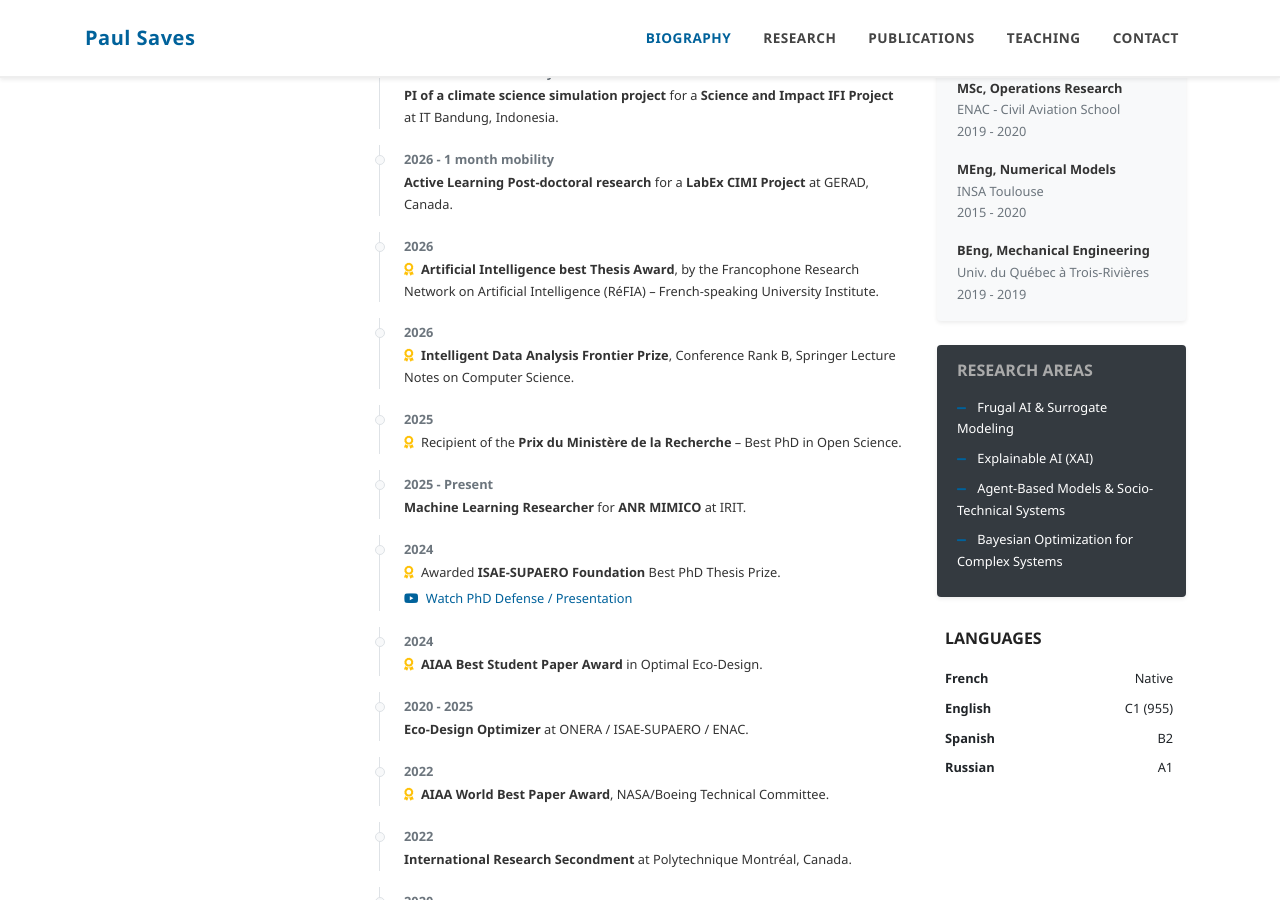
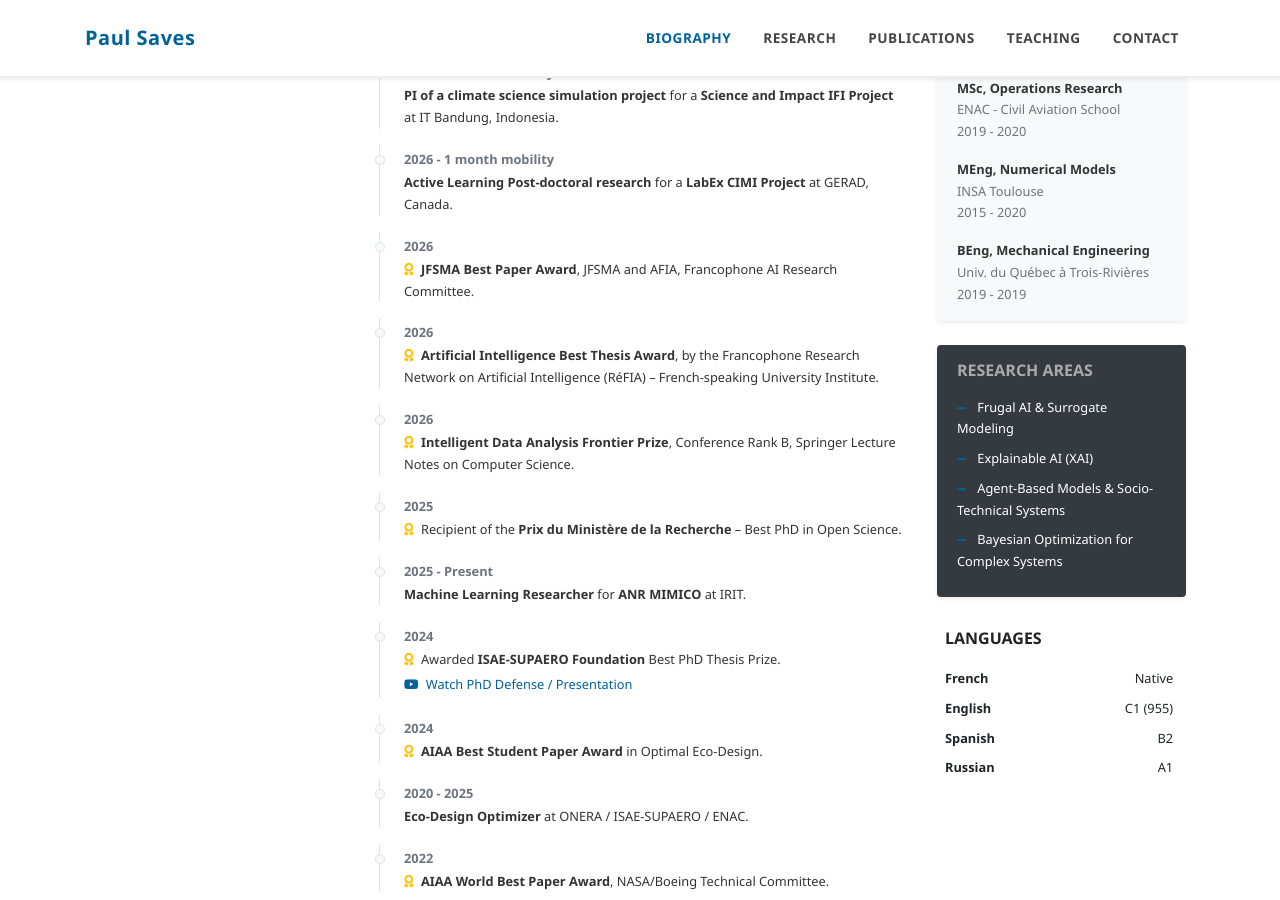
Before and after one commit to Paul-Saves/Paul-Saves.github.io, a Jekyll site: the page built from index.md, in a window 1280 px wide and 900 px high, scrolled down 1204 px. Built offline with Jekyll 4.4.1, drawn with Linux system fonts in a browser that asks for light colours; a style sheet for code colours, icons or effects is not loaded.

Commit message:
add new awards

```diff
--- a/index.md
+++ b/index.md
@@ -71,7 +71,13 @@ I also received 3 additional <strong>Technical Best paper Awards</strong> at var
           <div class="news-item pl-4 mb-3 border-left" style="position: relative;">
             <div class="news-dot bg-light border" style="position: absolute; left: -5px; top: 10px; width: 10px; height: 10px; border-radius: 50%;"></div>
             <span class="text-muted small font-weight-bold">2026</span>
-            <p class="small mb-0"><i class="fas fa-award text-warning mr-1"></i> <strong>Artificial Intelligence best Thesis Award</strong>, by the Francophone Research Network on Artificial Intelligence (RéFIA) – French-speaking University Institute.</p>
+            <p class="small mb-0"><i class="fas fa-award text-warning mr-1"></i> <strong>JFSMA Best Paper Award</strong>, JFSMA and AFIA, Francophone AI Research Committee.</p>
+          </div>
+          <!-- Award 2026 -->
+          <div class="news-item pl-4 mb-3 border-left" style="position: relative;">
+            <div class="news-dot bg-light border" style="position: absolute; left: -5px; top: 10px; width: 10px; height: 10px; border-radius: 50%;"></div>
+            <span class="text-muted small font-weight-bold">2026</span>
+            <p class="small mb-0"><i class="fas fa-award text-warning mr-1"></i> <strong>Artificial Intelligence Best Thesis Award</strong>, by the Francophone Research Network on Artificial Intelligence (RéFIA) – French-speaking University Institute.</p>
           </div>
           <!-- Award 2026 -->
           <div class="news-item pl-4 mb-3 border-left" style="position: relative;">
```
Also changed, not shown: _pages/publications.md (+4 -0 lines), _pages/research.md (+3 -3 lines).
